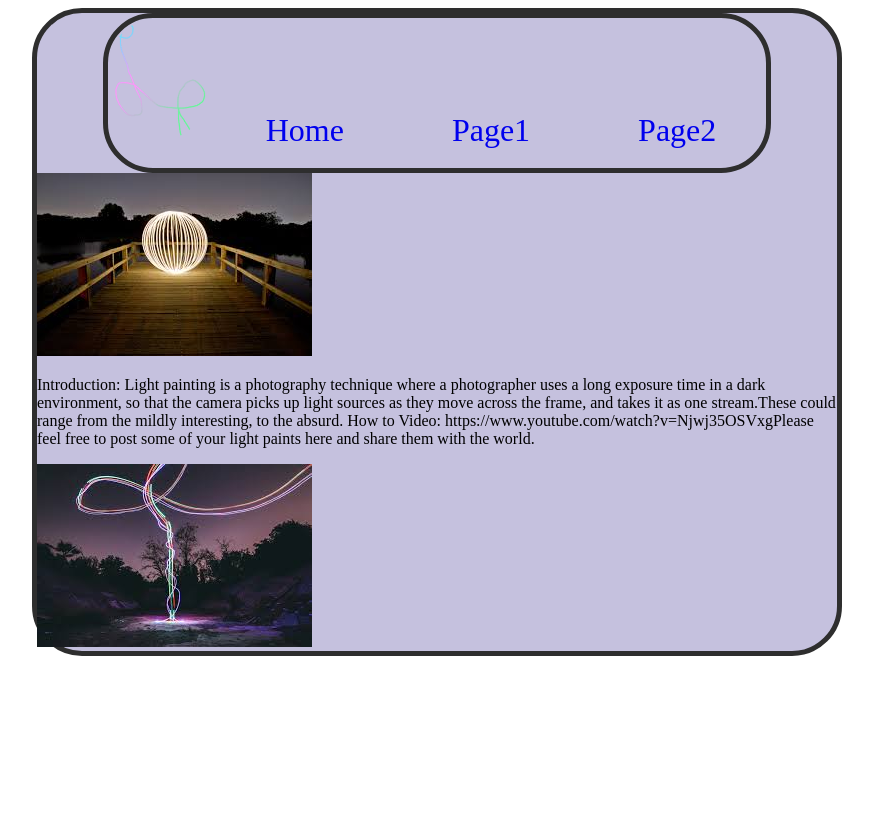
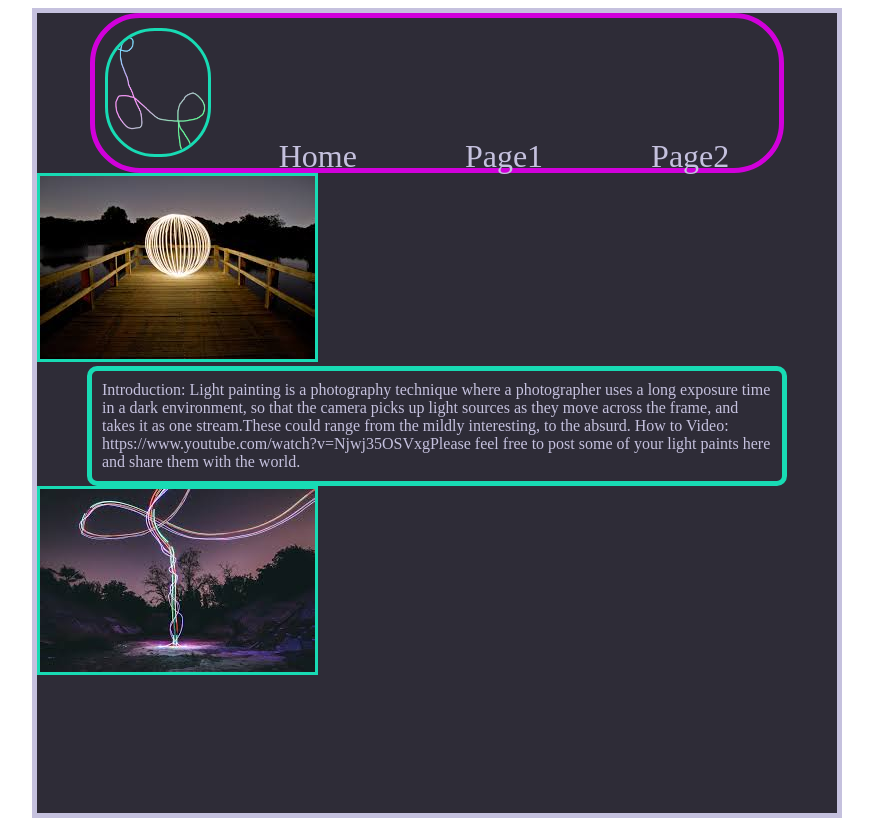
Before and after one commit to Wizorcerer/wdd130-tuggle, a plain HTML site: page index.html in a window 1280 px wide. Shown: the whole page, without its empty margins (203-1076 px from the left). Before the commit the page ends 800 px from the top, so only its background shows below. Drawn offline with Linux system fonts and the light colour scheme.

Commit message:
Update style.css

```diff
--- a/style.css
+++ b/style.css
@@ -2,23 +2,35 @@ nav{
     height: 150px;
     justify-self: center;
     font-size: 2em;
-    border: 5px solid #2e2e2e;
+    border: 5px solid #d100db;
     border-radius: 50px;
 }
 nav img{
     width: 100px;
-    background: #C5C1DE
-    border: 5px solid #2e2e2e;
+    background: #2e2c37;
     border-radius: 50px;
+    margin: 10px;
+    border: 3px solid #d100db
 }
 nav a{
     padding: 0px 50px;
     text-decoration: none;
+    color: #c5c1de
 }
 #wrapper{
-    background: #C5C1DE;
+    background: #2e2c37;
     width: 800px;
+    height: 800px;
     justify-self: center;
-    border: 5px solid #2e2e2e;
-    border-radius: 50px;
+    border: 5px solid #c5c1de;
 }
+div img{
+    border: 3px solid #18dbb4;
+}
+p{
+    border: 5px solid #18dbb4;
+    color: #c5c1de;
+    margin: 0px 50px;
+    border-radius: 10px;
+    padding: 10px;
+}
```
